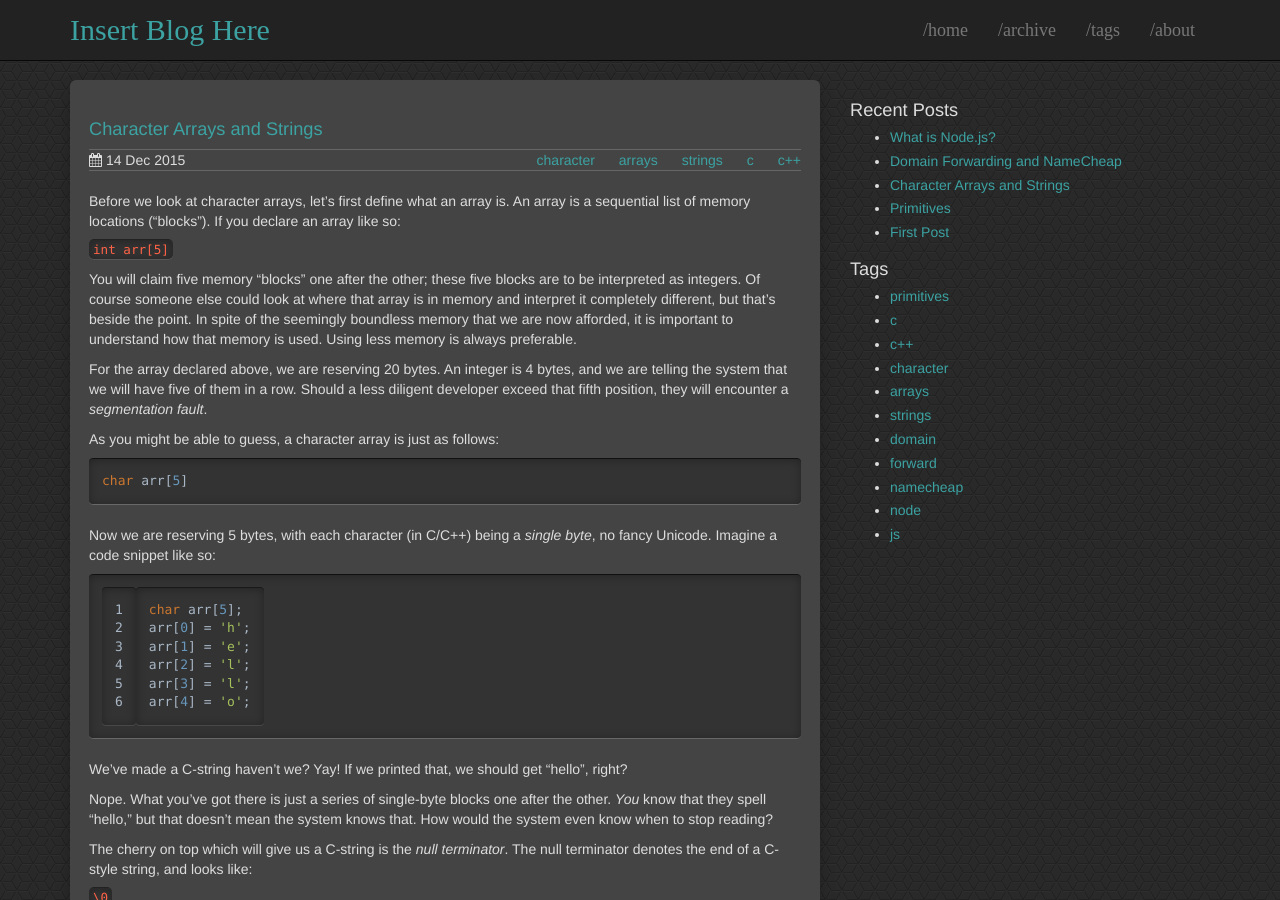
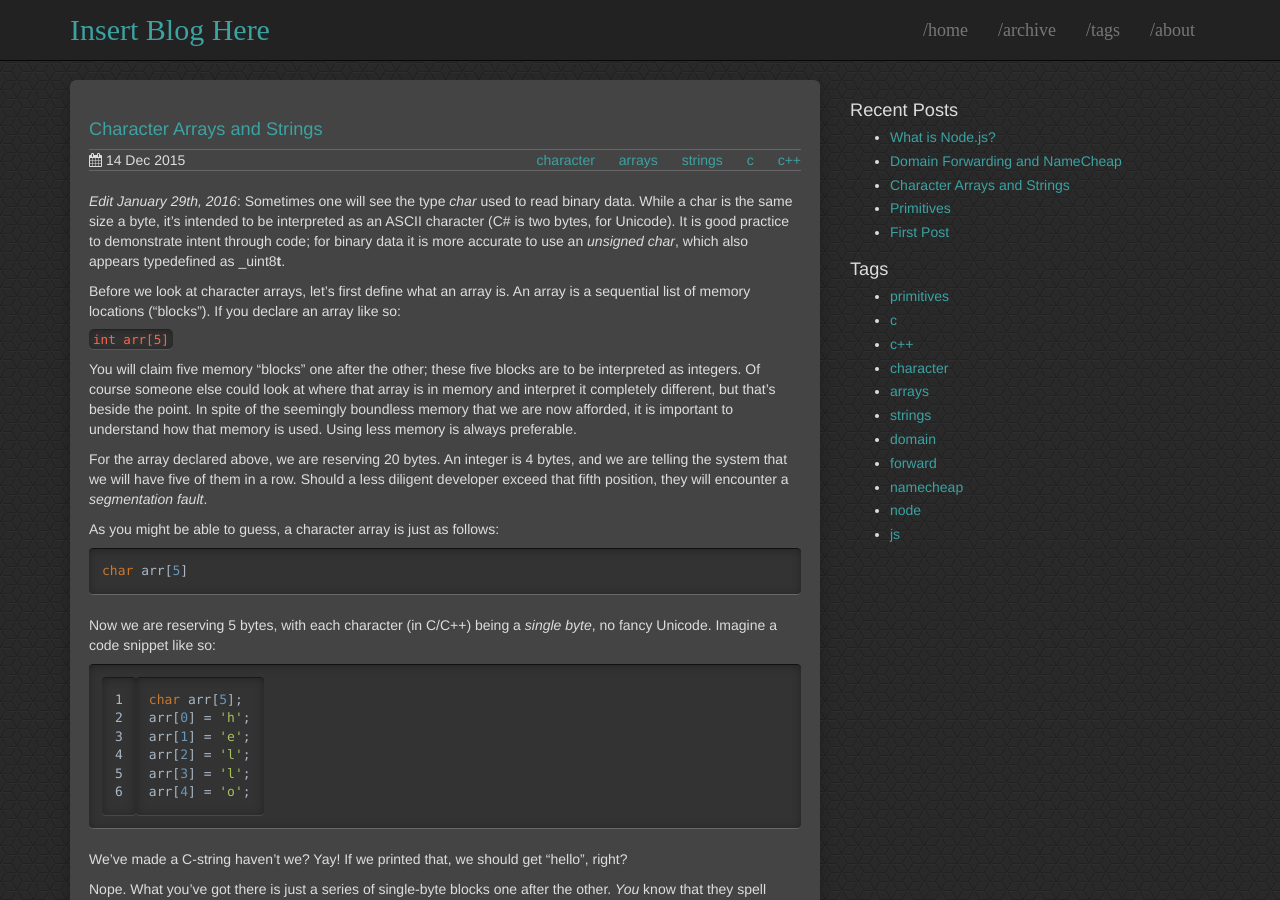
Before and after one commit to esquireatlarge/esquireatlarge.github.io, a Jekyll site: the page built from _posts/2015-12-14-character_arrays.md, in a window 1280 px wide and 900 px high. Built offline with Jekyll 4.4.1, drawn with Linux system fonts in a browser that asks for light colours.

Commit message:
Update 2015-12-14-character_arrays.md
Added an edit regarding unsigned char.

```diff
--- a/_posts/2015-12-14-character_arrays.md
+++ b/_posts/2015-12-14-character_arrays.md
@@ -6,6 +6,8 @@ tags: character arrays strings c c++
 description: We're talkin` arrays and strings here
 visible: 1
 ---
+
+_Edit January 29th, 2016_:  Sometimes one will see the type _char_ used to read binary data.  While a char is the same size a byte, it's intended to be interpreted as an ASCII character (C# is two bytes, for Unicode).  It is good practice to demonstrate intent through code; for binary data it is more accurate to use an _unsigned char_, which also appears typedefined as _uint8__t__.
 
 Before we look at character arrays, let's first define what an array is.  An array is a sequential list of memory locations ("blocks").  If you declare an array like so:
 
```
